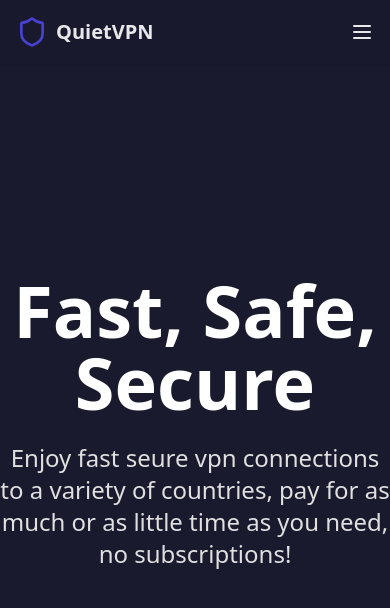
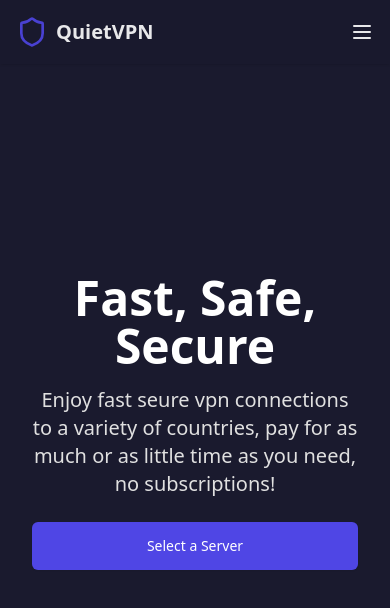
Before and after one commit to Toby16/quiet_vpn_frontend, a React (Vite) app: page /home in a window 390 px wide. Shown: the top 608 px of the page. Built offline with nearby package versions, Linux system fonts and the light colour scheme.

Commit message:
updated login

```diff
--- a/src/pages/HomePage.jsx
+++ b/src/pages/HomePage.jsx
@@ -1,29 +1,38 @@
+import { useNavigate } from "react-router-dom";
 import Navbar from "../components/Navbar";
 
-const HomePage = () => (
-  <div className="min-h-screen bg-bg_100">
+const HomePage = () => {
+  const navigate = useNavigate()
+
+  return (
+
+    <div className="min-h-screen bg-bg_100">
     {/* navbar */}
     <Navbar />
 
 
-    <main className="max-w-7xl mx-auto sm:px-6 lg:px-8">
+    <main className="max-w-7xl mx-auto px-8 sm:px-6 lg:px-8">
       <div className="px-4sm:px-0">
-        <div className="h-screen grid gap-6 md:grid-cols-2">
+        <div className="h-screen rid gap-6 md:grid-cols-2">
 
 
-          <div className="w-full flex flex-col gap-6 max-w-[25rem] text-center mx-auto my-auto">
-            <p className="font-bold text-7xl text-white ">
+          <div className="w-full flex flex-col flex-center h-full gap-4 max-w-[25rem] text-center mx-auto my-auto">
+            <p className="font-bold text-5xl sm:text-7xl text-white ">
               Fast, Safe, Secure
             </p>
-            <p className="text-2xl text-text_200">
+            <p className="text-xl md:text-2xl text-text_200">
               Enjoy fast seure vpn connections to a variety of countries, pay for as much or as little time as you need, no subscriptions!
             </p>
+            <button onClick={() => navigate("/servers")} className="mt-2 w-full flex flex-center h-12 px-4 py-2 border border-transparent rounded-md shadow-sm text-sm font-medium text-white bg-indigo-600 hover:bg-indigo-700">
+              Select a Server
+            </button>
           </div>
 
         </div>
       </div>
     </main>
   </div>
-);
+  )
+};
 
 export default HomePage;
--- a/src/pages/LoginPage.jsx
+++ b/src/pages/LoginPage.jsx
@@ -4,10 +4,13 @@ import { Shield } from 'lucide-react';
 import { useNavigate } from 'react-router-dom';
 import { useState, useEffect } from "react"
 import { useRef } from 'react';
+import LoadingSpinner from '../components/LoadingSpinner.jsx';
 
 const LoginPage = () => {
   const errRef = useRef();
   const navigate = useNavigate();
+
+  const [awaitingResponse, setAwaitingResponse] = useState(false)
 
   const [pwd, setPwd] = useState('');
   const [email, setEmail] = useState('');
@@ -33,7 +36,10 @@ const LoginPage = () => {
         withCredentials: true
       })
       console.log(response.data.token)
+      navigate("/home")
+      setAwaitingResponse(false)
     } catch (error) {
+      setAwaitingResponse(false)
       if(!error?.message){
         setErrMsg("No server response")
       } else if (errMsg.response?.status === 409) {
@@ -113,10 +119,16 @@ const LoginPage = () => {
                 onClick={(e) => {
                   e.preventDefault();
                   // navigate("/home");
+                  setAwaitingResponse(true)
                   submitForm();
                 }}
               >
-                Log In
+                {
+                  awaitingResponse ?
+                    <LoadingSpinner />
+                    :
+                    "Log In"
+                }
               </button>
             </div>
           </form>
```
